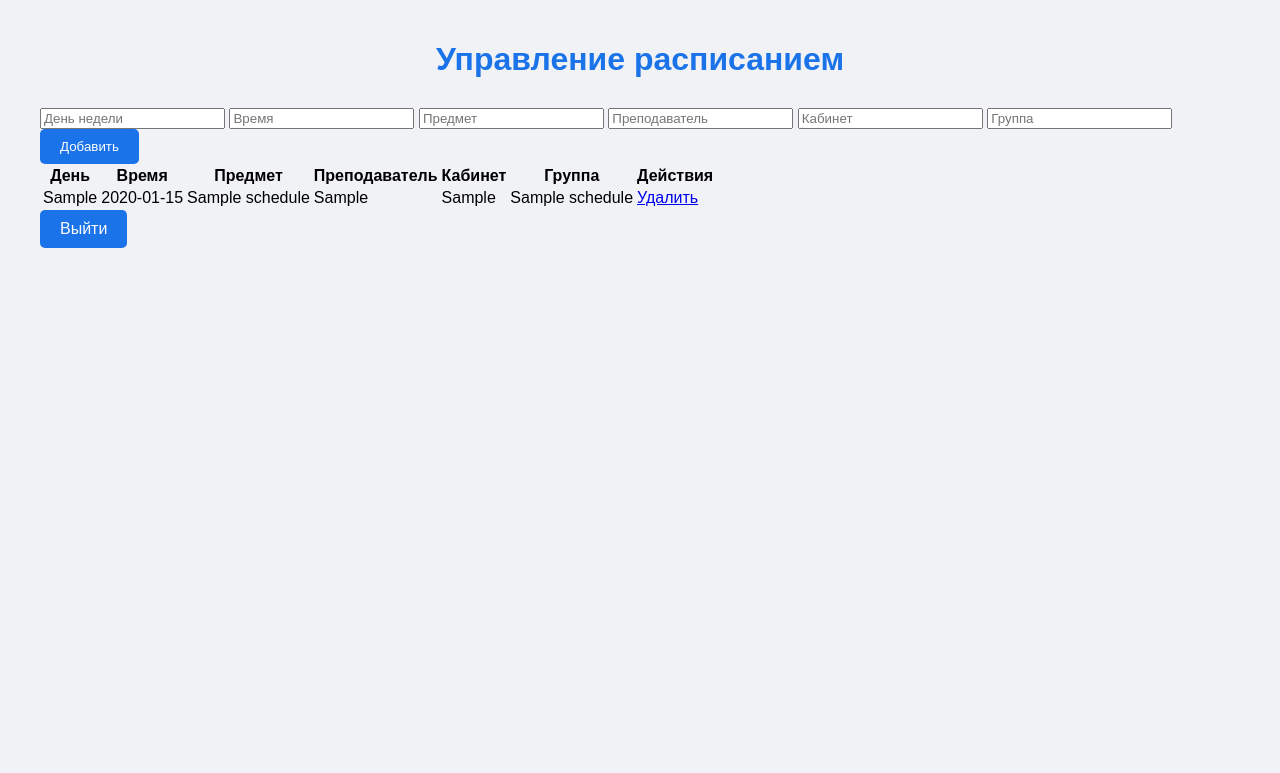
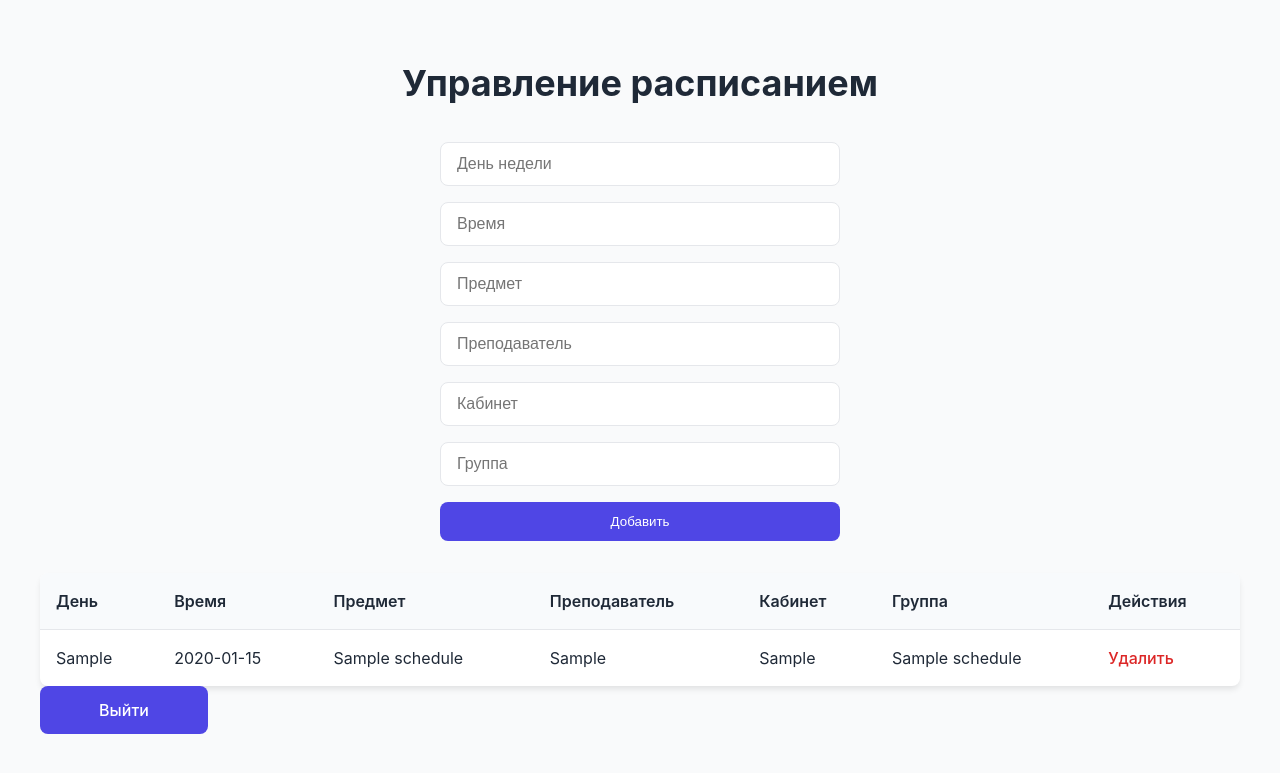
Before and after one commit to damir7182/college-schedule, a Flask app: page /schedule in a window 1280 px wide. Shown: the top 773 px of the page. Run offline with Flask 2, Linux system fonts and the light colour scheme; a user stored in the database is signed in; tables that the repository leaves empty hold one stand-in row (values such as "Sample post").

Commit message:
Update style.css

```diff
--- a/static/style.css
+++ b/static/style.css
@@ -1,41 +1,172 @@
+:root {
+    --primary-color: #4f46e5;
+    --hover-color: #4338ca;
+    --background-color: #f9fafb;
+    --card-background: #ffffff;
+    --text-color: #1f2937;
+    --border-color: #e5e7eb;
+}
+
 body {
-    font-family: Arial, sans-serif;
+    font-family: 'Inter', -apple-system, BlinkMacSystemFont, sans-serif;
     margin: 0;
     padding: 0;
-    background-color: #f0f2f5;
+    background-color: var(--background-color);
+    color: var(--text-color);
+    line-height: 1.5;
 }
 
 .container {
     max-width: 1200px;
     margin: 0 auto;
-    padding: 20px;
+    padding: 2rem;
 }
 
 h1 {
     text-align: center;
-    color: #1a73e8;
-    margin-bottom: 30px;
+    color: var(--text-color);
+    font-size: 2.25rem;
+    font-weight: 700;
+    margin-bottom: 2rem;
+}
+
+.card {
+    background: var(--card-background);
+    border-radius: 1rem;
+    box-shadow: 0 4px 6px -1px rgb(0 0 0 / 0.1);
+    padding: 2rem;
+    margin-bottom: 2rem;
 }
 
 .buttons {
     display: flex;
     justify-content: center;
-    gap: 20px;
-    margin-top: 30px;
+    gap: 1rem;
+    flex-wrap: wrap;
 }
 
 .button {
-    display: inline-block;
-    padding: 10px 20px;
-    background-color: #1a73e8;
+    display: inline-flex;
+    align-items: center;
+    justify-content: center;
+    padding: 0.75rem 1.5rem;
+    background-color: var(--primary-color);
     color: white;
     text-decoration: none;
-    border-radius: 5px;
+    border-radius: 0.5rem;
     border: none;
+    font-weight: 500;
     cursor: pointer;
-    transition: background-color 0.3s;
+    transition: all 0.2s;
+    min-width: 120px;
 }
 
 .button:hover {
-    background-color: #1557b0;
+    background-color: var(--hover-color);
+    transform: translateY(-1px);
 }
+
+.login-form, .add-form {
+    display: flex;
+    flex-direction: column;
+    gap: 1rem;
+    max-width: 400px;
+    margin: 0 auto;
+}
+
+input[type="text"],
+input[type="password"],
+select {
+    padding: 0.75rem 1rem;
+    border: 1px solid var(--border-color);
+    border-radius: 0.5rem;
+    font-size: 1rem;
+    transition: border-color 0.2s;
+}
+
+input[type="text"]:focus,
+input[type="password"]:focus,
+select:focus {
+    outline: none;
+    border-color: var(--primary-color);
+    box-shadow: 0 0 0 3px rgba(79, 70, 229, 0.1);
+}
+
+table {
+    width: 100%;
+    border-collapse: separate;
+    border-spacing: 0;
+    margin-top: 2rem;
+    background: var(--card-background);
+    border-radius: 0.5rem;
+    overflow: hidden;
+    box-shadow: 0 4px 6px -1px rgb(0 0 0 / 0.1);
+}
+
+th, td {
+    padding: 1rem;
+    text-align: left;
+    border-bottom: 1px solid var(--border-color);
+}
+
+th {
+    background-color: #f8fafc;
+    font-weight: 600;
+    color: var(--text-color);
+}
+
+tr:last-child td {
+    border-bottom: none;
+}
+
+tr:hover {
+    background-color: #f8fafc;
+}
+
+.delete-button {
+    color: #dc2626;
+    text-decoration: none;
+    font-weight: 500;
+}
+
+.delete-button:hover {
+    color: #b91c1c;
+}
+
+.filter-form {
+    margin-bottom: 2rem;
+    text-align: center;
+}
+
+select {
+    min-width: 200px;
+    background-color: white;
+}
+
+.back-button {
+    margin-top: 2rem;
+    text-align: center;
+}
+
+@media (max-width: 768px) {
+    .container {
+        padding: 1rem;
+    }
+
+    h1 {
+        font-size: 1.75rem;
+    }
+
+    .card {
+        padding: 1rem;
+    }
+
+    table {
+        display: block;
+        overflow-x: auto;
+    }
+
+    th, td {
+        padding: 0.75rem;
+    }
+}
```
